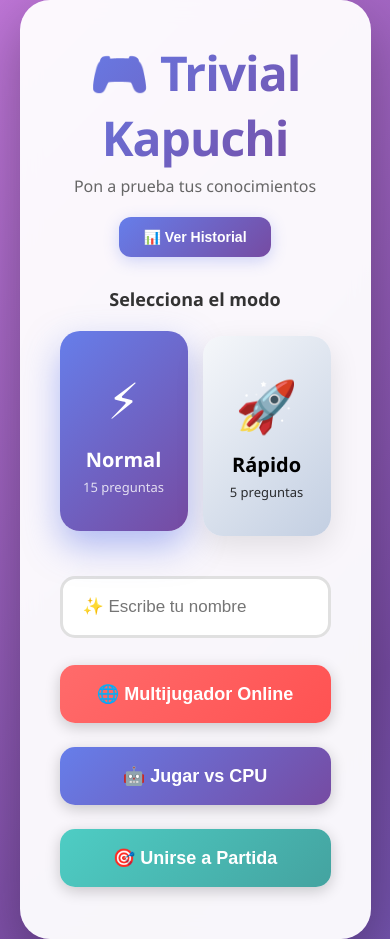
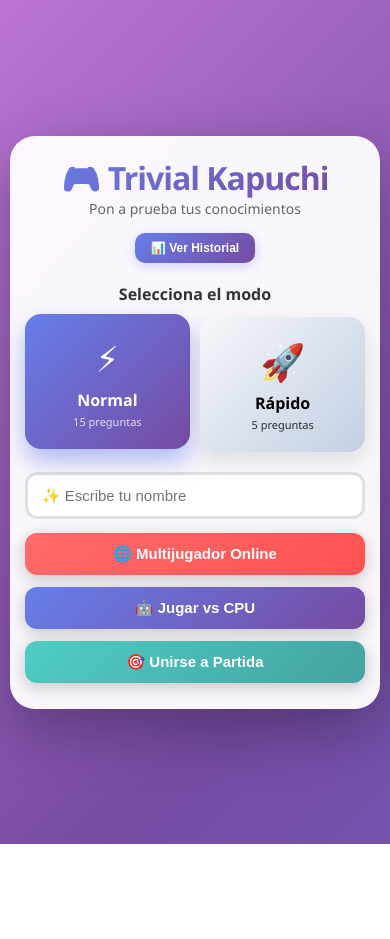
Before and after one commit to kapuchi888/trivial-server, a website: page public/index.html in a window 390 px wide. After the commit the page ends 844 px from the top, so only its background shows below. Drawn offline with nearby package versions, Linux system fonts and the light colour scheme; no server answers.

Commit message:
Update index.html

```diff
--- a/public/index.html
+++ b/public/index.html
@@ -25,46 +25,68 @@
         .container {
             background: rgba(255, 255, 255, 0.95);
             backdrop-filter: blur(10px);
-            padding: 40px;
-            border-radius: 30px;
+            padding: 25px 20px;
+            border-radius: 25px;
             max-width: 550px;
             width: 90%;
             position: relative;
             box-shadow: 0 20px 60px rgba(0, 0, 0, 0.3);
+            max-height: 95vh;
+            overflow-y: auto;
         }
+
+        /* Ocultar scrollbar pero mantener funcionalidad */
+        .container::-webkit-scrollbar {
+            width: 0px;
+            background: transparent;
+        }
+
         h1 {
             text-align: center;
             background: linear-gradient(135deg, #667eea 0%, #764ba2 100%);
             -webkit-background-clip: text;
             -webkit-text-fill-color: transparent;
-            font-size: 48px;
-            margin-bottom: 10px;
+            font-size: 36px;
+            margin-bottom: 5px;
             font-weight: 900;
             letter-spacing: -1px;
         }
+
+        /* Optimización móvil */
+        @media (max-width: 600px) {
+            .container {
+                padding: 20px 15px;
+                width: 95%;
+                max-height: 98vh;
+            }
+            h1 {
+                font-size: 32px;
+                margin-bottom: 3px;
+            }
+        }
         input {
             width: 100%;
-            padding: 18px 20px;
-            margin: 15px 0;
+            padding: 14px 16px;
+            margin: 10px 0;
             border: 3px solid #e0e0e0;
-            border-radius: 15px;
-            font-size: 17px;
+            border-radius: 12px;
+            font-size: 16px;
             transition: all 0.3s ease;
             box-sizing: border-box;
         }
         input:focus {
             outline: none;
             border-color: #667eea;
-            box-shadow: 0 0 0 4px rgba(102, 126, 234, 0.1);
-            transform: translateY(-2px);
+            box-shadow: 0 0 0 3px rgba(102, 126, 234, 0.1);
+            transform: translateY(-1px);
         }
         button {
             width: 100%;
-            padding: 18px;
-            margin: 12px 0;
+            padding: 14px;
+            margin: 8px 0;
             border: none;
-            border-radius: 15px;
-            font-size: 18px;
+            border-radius: 12px;
+            font-size: 16px;
             font-weight: 700;
             cursor: pointer;
             color: white;
@@ -72,6 +94,19 @@
             position: relative;
             overflow: hidden;
             box-shadow: 0 4px 15px rgba(0, 0, 0, 0.2);
+        }
+
+        @media (max-width: 600px) {
+            input {
+                padding: 12px 14px;
+                margin: 8px 0;
+                font-size: 15px;
+            }
+            button {
+                padding: 12px;
+                margin: 6px 0;
+                font-size: 15px;
+            }
         }
         button::before {
             content: '';
@@ -239,21 +274,29 @@
         .history-btn {
             background: linear-gradient(135deg, #667eea 0%, #764ba2 100%);
             color: white;
-            padding: 12px 24px;
-            border-radius: 12px;
-            font-size: 14px;
+            padding: 10px 20px;
+            border-radius: 10px;
+            font-size: 13px;
             font-weight: 600;
             cursor: pointer;
             border: none;
-            margin: -10px auto 20px auto;
+            margin: -5px auto 15px auto;
             display: block;
             width: fit-content;
-            box-shadow: 0 4px 15px rgba(102, 126, 234, 0.3);
+            box-shadow: 0 3px 12px rgba(102, 126, 234, 0.3);
             transition: all 0.3s ease;
         }
         .history-btn:hover {
             transform: translateY(-2px);
-            box-shadow: 0 6px 20px rgba(102, 126, 234, 0.4);
+            box-shadow: 0 5px 15px rgba(102, 126, 234, 0.4);
+        }
+
+        @media (max-width: 600px) {
+            .history-btn {
+                padding: 8px 16px;
+                font-size: 12px;
+                margin: 0 auto 12px auto;
+            }
         }
         .history-modal {
             display: none;
@@ -307,19 +350,19 @@
         .mode-selector {
             display: grid;
             grid-template-columns: 1fr 1fr;
-            gap: 15px;
-            margin: 25px 0;
+            gap: 12px;
+            margin: 15px 0;
         }
         .mode-btn {
-            padding: 35px 20px;
+            padding: 25px 15px;
             border: none;
-            border-radius: 20px;
+            border-radius: 16px;
             background: linear-gradient(135deg, #f5f7fa 0%, #c3cfe2 100%);
             cursor: pointer;
             transition: all 0.4s cubic-bezier(0.175, 0.885, 0.32, 1.275);
             text-align: center;
             position: relative;
-            box-shadow: 0 10px 30px rgba(0, 0, 0, 0.1);
+            box-shadow: 0 8px 20px rgba(0, 0, 0, 0.1);
         }
         .mode-btn::after {
             content: '';
@@ -328,15 +371,15 @@
             left: 0;
             width: 100%;
             height: 100%;
-            border-radius: 20px;
+            border-radius: 16px;
             background: linear-gradient(135deg, #667eea 0%, #764ba2 100%);
             opacity: 0;
             transition: opacity 0.4s;
             z-index: -1;
         }
         .mode-btn:hover {
-            transform: translateY(-10px) scale(1.05);
-            box-shadow: 0 20px 40px rgba(102, 126, 234, 0.4);
+            transform: translateY(-8px) scale(1.03);
+            box-shadow: 0 15px 30px rgba(102, 126, 234, 0.4);
         }
         .mode-btn:hover::after {
             opacity: 1;
@@ -349,8 +392,8 @@
         .mode-btn.selected {
             background: linear-gradient(135deg, #667eea 0%, #764ba2 100%);
             color: white;
-            transform: translateY(-5px);
-            box-shadow: 0 15px 35px rgba(102, 126, 234, 0.5);
+            transform: translateY(-3px);
+            box-shadow: 0 12px 25px rgba(102, 126, 234, 0.5);
         }
         .mode-btn.selected .mode-icon,
         .mode-btn.selected .mode-name,
@@ -358,21 +401,44 @@
             color: white;
         }
         .mode-icon {
-            font-size: 50px;
-            margin-bottom: 12px;
+            font-size: 40px;
+            margin-bottom: 8px;
             display: block;
             transition: all 0.3s;
         }
         .mode-name {
-            font-size: 20px;
+            font-size: 17px;
             font-weight: 800;
-            margin-bottom: 5px;
+            margin-bottom: 3px;
             transition: all 0.3s;
         }
         .mode-desc {
-            font-size: 13px;
-            margin-top: 5px;
+            font-size: 12px;
+            margin-top: 3px;
             opacity: 0.8;
+            font-weight: 500;
+            transition: all 0.3s;
+        }
+
+        @media (max-width: 600px) {
+            .mode-selector {
+                gap: 10px;
+                margin: 12px 0;
+            }
+            .mode-btn {
+                padding: 20px 12px;
+            }
+            .mode-icon {
+                font-size: 36px;
+                margin-bottom: 6px;
+            }
+            .mode-name {
+                font-size: 16px;
+            }
+            .mode-desc {
+                font-size: 11px;
+            }
+        }
             font-weight: 500;
             transition: all 0.3s;
         }
@@ -427,12 +493,12 @@
         <!-- PANTALLA INICIAL -->
         <div id="homeScreen" class="screen active">
             <h1>🎮 Trivial Kapuchi</h1>
-            <p style="text-align: center; color: #666; font-size: 16px; margin-top: -5px; margin-bottom: 30px; font-weight: 500;">
+            <p style="text-align: center; color: #666; font-size: 14px; margin-top: -3px; margin-bottom: 15px; font-weight: 500;">
                 Pon a prueba tus conocimientos
             </p>
             <button class="history-btn" onclick="toggleHistory()">📊 Ver Historial</button>
 
-            <h3 style="text-align: center; margin: 30px 0 15px 0; color: #333; font-size: 18px; font-weight: 700;">
+            <h3 style="text-align: center; margin: 20px 0 10px 0; color: #333; font-size: 16px; font-weight: 700;">
                 Selecciona el modo
             </h3>
             <div class="mode-selector">
```
